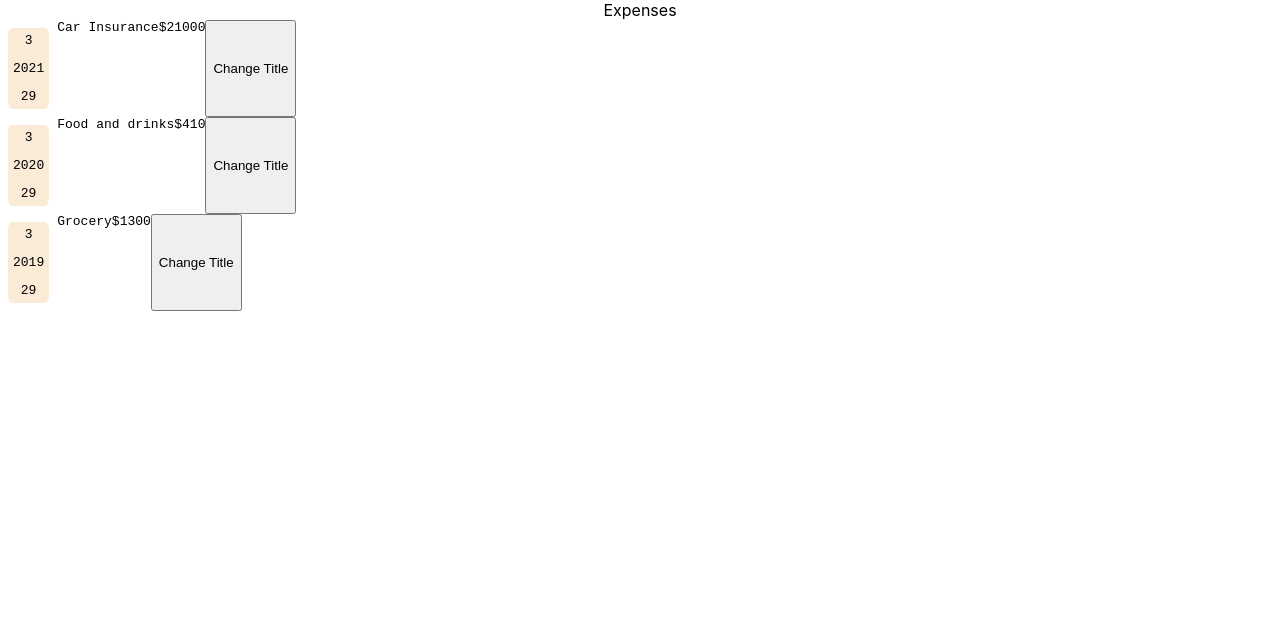
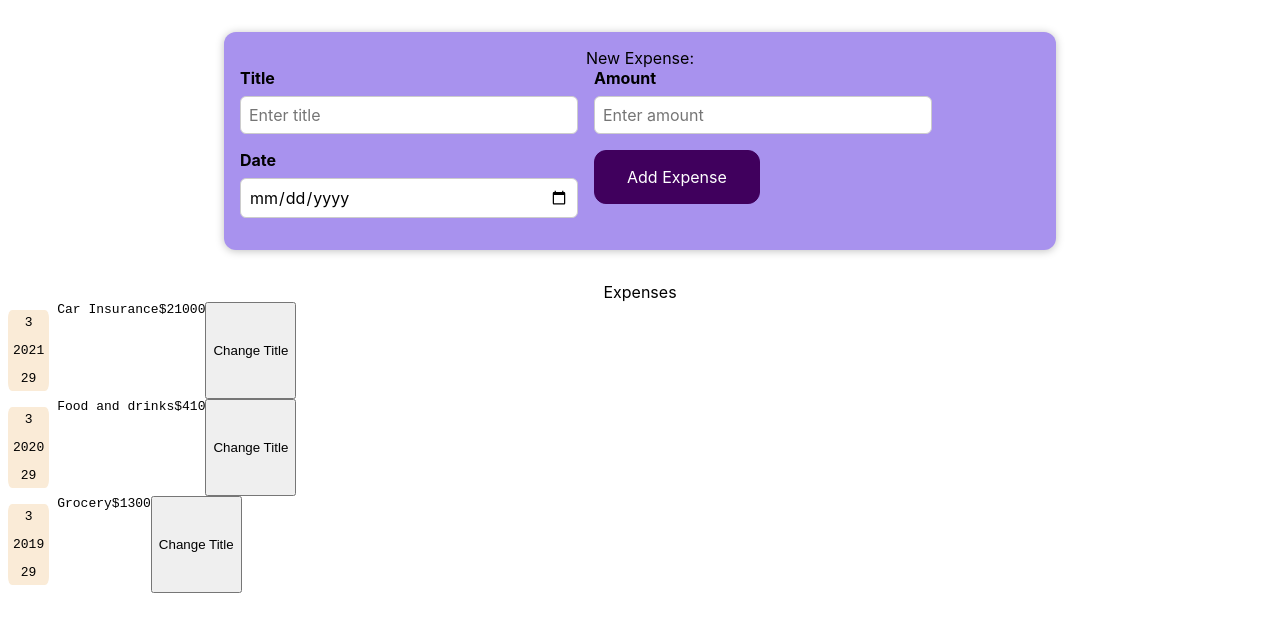
Before and after one commit to adarshkreditbee/react-complete-guide, a React (Create React App) app in the folder react-complete-guide1/: page / in a window 1280 px wide. Shown: the top 632 px of the page. Built offline with nearby package versions, Linux system fonts and the light colour scheme.

Commit message:
add the new expense form and related files

```diff
--- a/react-complete-guide1/src/App.js
+++ b/react-complete-guide1/src/App.js
@@ -1,4 +1,5 @@
 import "./App.css";
+import NewExpense from "./components/NewExpense/NewExpense";
 import Expenses from "./components/Expenses/Expenses";
 
 function App() {
@@ -10,6 +11,7 @@
 
   return (
     <div className="App">
+      <NewExpense />
       <Expenses {...{ expenses }} />
       {/* <header className="App-header">
         {console.log(expenses)}
--- /dev/null
+++ b/react-complete-guide1/src/components/NewExpense/ExpenseForm.css
@@ -0,0 +1,26 @@
+.new-expense__controls {
+  display: flex;
+  flex-wrap: wrap;
+  gap: 1rem;
+  margin-bottom: 1rem;
+  text-align: left;
+}
+
+.new-expense__control label {
+  font-weight: bold;
+  margin-bottom: 0.5rem;
+  display: block;
+}
+
+.new-expense__control input {
+  font: inherit;
+  padding: 0.5rem;
+  border-radius: 6px;
+  border: 1px solid #ccc;
+  width: 20rem;
+  max-width: 100%;
+}
+
+.new-expense__actions {
+  text-align: right;
+}
--- /dev/null
+++ b/react-complete-guide1/src/components/NewExpense/ExpenseForm.js
@@ -0,0 +1,28 @@
+import React from "react";
+import "./ExpenseForm.css";
+
+const ExpenseForm = () => {
+  return (
+    <form>
+      <div className="new-expense__controls">
+        <div className="new-expense__control">
+          <label>Title</label>
+          <input type="text" placeholder="Enter title" />
+        </div>
+        <div className="new-expense__control">
+          <label>Amount</label>
+          <input type="number" placeholder="Enter amount" />
+        </div>
+        <div className="new-expense__control">
+          <label>Date</label>
+          <input type="date" />
+        </div>
+        <div className="new-expense__actions">
+          <button type="submit">Add Expense</button>
+        </div>
+      </div>
+    </form>
+  );
+};
+
+export default ExpenseForm;
--- /dev/null
+++ b/react-complete-guide1/src/components/NewExpense/NewExpense.css
@@ -0,0 +1,38 @@
+.new-expense {
+  background-color: #a892ee;
+  padding: 1rem;
+  margin: 2rem auto;
+  width: 50rem;
+  max-width: 95%;
+  border-radius: 12px;
+  text-align: center;
+  box-shadow: 0 1px 8px rgba(0, 0, 0, 0.25);
+}
+
+.new-expense button {
+  font: inherit;
+  cursor: pointer;
+  padding: 1rem 2rem;
+  border: 1px solid #40005d;
+  background-color: #40005d;
+  color: white;
+  border-radius: 12px;
+  margin-right: 1rem;
+}
+
+.new-expense button:hover,
+.new-expense button:active {
+  background-color: #510674;
+  border-color: #510674;
+}
+
+.new-expense button.alternative {
+  color: #220131;
+  border-color: transparent;
+  background-color: transparent;
+}
+
+.new-expense button.alternative:hover,
+.new-expense button.alternative:active {
+  background-color: #ddb3f8;
+}
--- /dev/null
+++ b/react-complete-guide1/src/components/NewExpense/NewExpense.js
@@ -0,0 +1,14 @@
+import React from "react";
+import ExpenseForm from "./ExpenseForm";
+import "./NewExpense.css";
+
+const NewExpense = () => {
+  return (
+    <div className="new-expense">
+      New Expense:
+      <ExpenseForm />
+    </div>
+  );
+};
+
+export default NewExpense;
```
